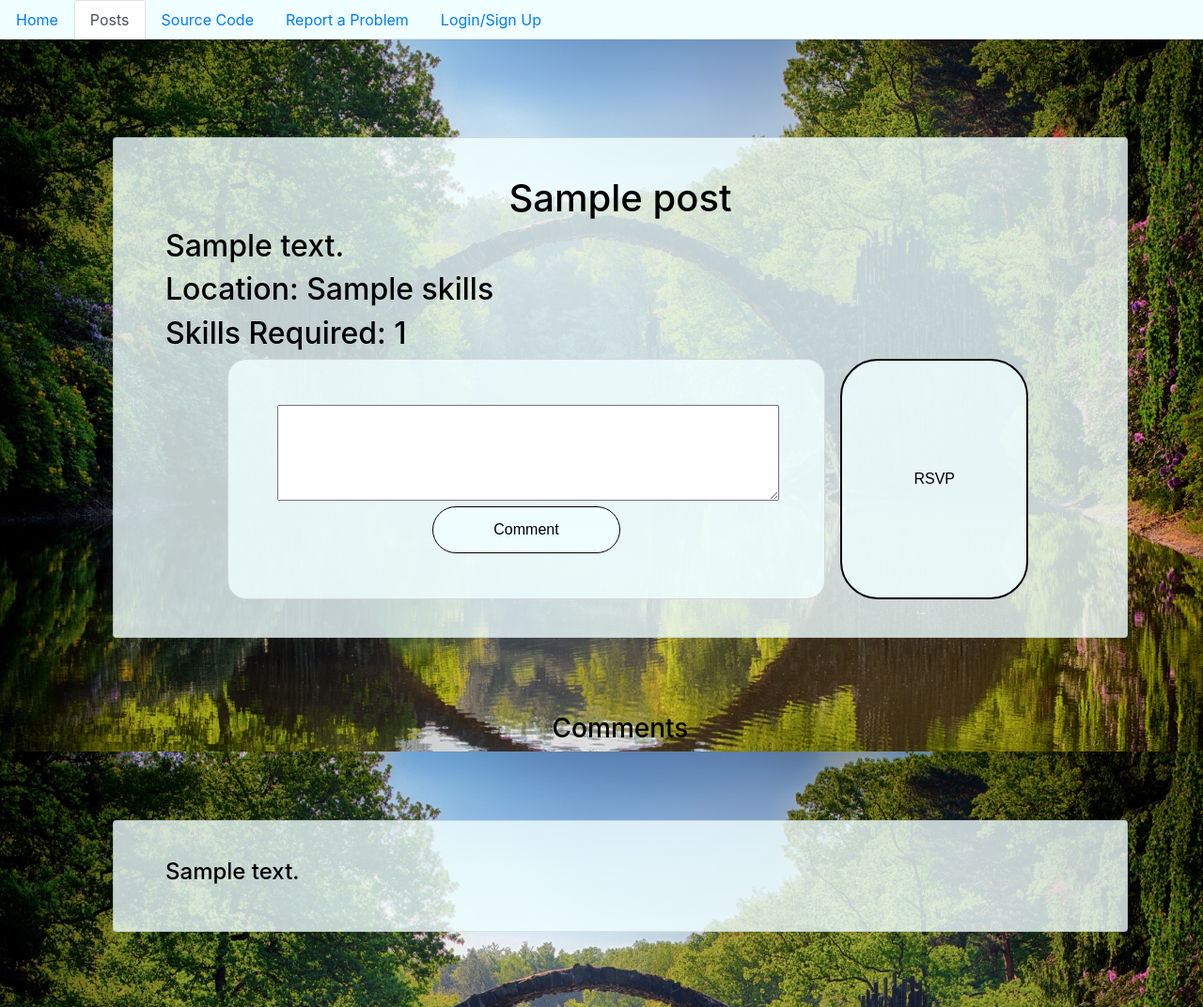
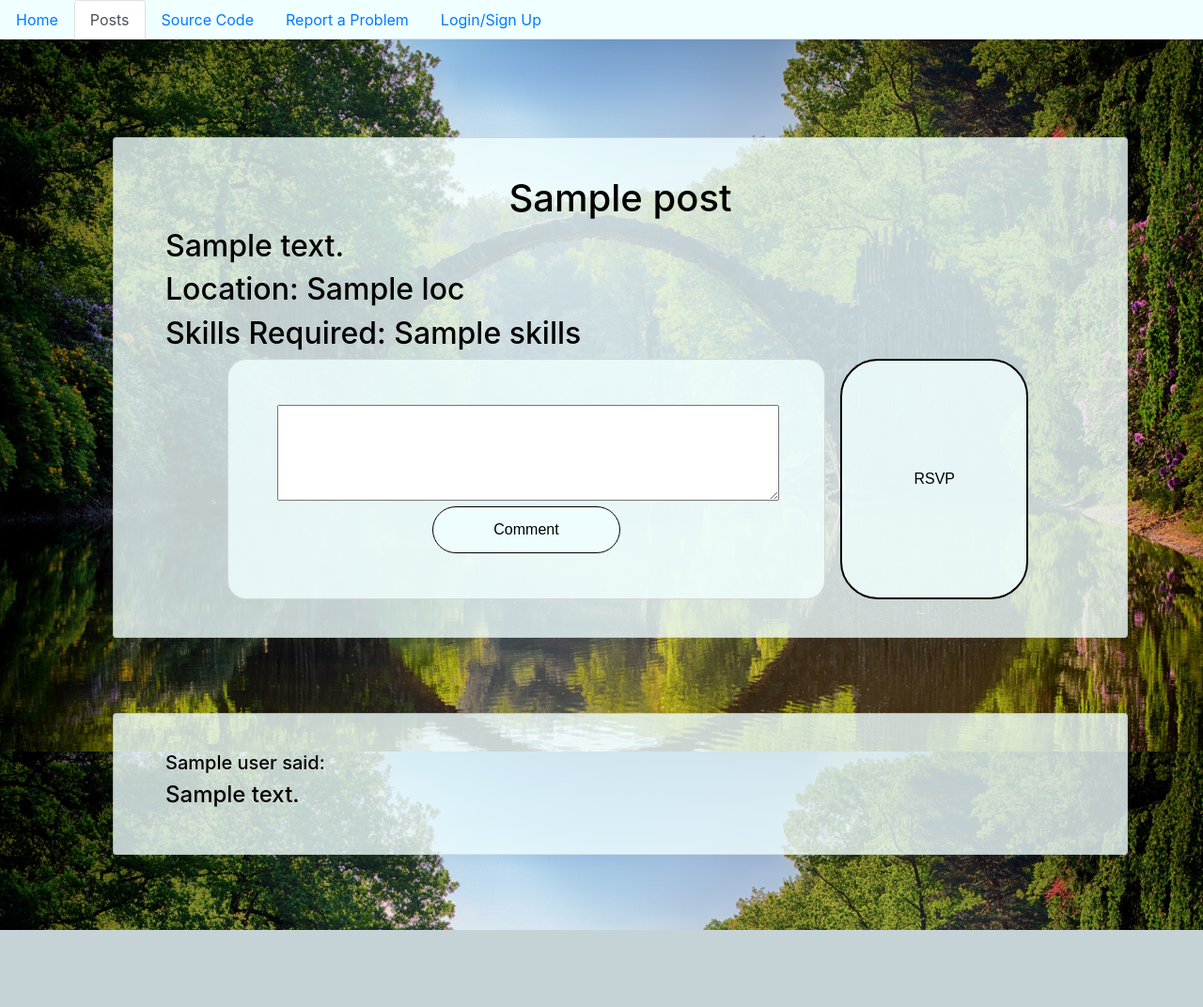
Before and after one commit to hd1867/CommunityProject, a Flask app: page /details in a window 1280 px wide. Shown: the whole page at 94% size. After the commit the page ends 990 px from the top, so only its background shows below. Run offline with Flask 2, Linux system fonts and the light colour scheme; a database or web service that is not in the repository returns one stand-in record (values such as "Sample title"); some libraries are stand-ins or nearby versions.

Commit message:
Merge branch 'master' of https://github.com/hd1867/CommunityProject
# Conflicts:
#	templates/post.html

```diff
--- a/app.py
+++ b/app.py
@@ -50,7 +50,7 @@ def posts():
 @app.route("/details")
 def details():
     post = (databaseUtils.get_post_by_id(request.args.get('postid')))
-    postDetails = [(post)['title'], (post)['description'], (post)['skills'], (post)["_id"], (post)['location'], (post)['comment']]
+    postDetails = [(post)['title'], (post)['description'], (post)['skills'], (post)["_id"], (post)['loc'], (post)['comments']]
 
     return render_template("post.html", post=postDetails)
 
@@ -77,18 +77,20 @@ def comment():
         return redirect(dest)
     else:
         print(request.form['Comment'])
-        temp = databaseUtils.comment_post(request.args.get("postid"), request.form['Comment'])
+        temp = databaseUtils.comment_post(request.args.get("postid"), session['username'], request.form['Comment'])
         return redirect(dest)
 
 @app.route("/post", methods=["POST"])
 @require_login
 def post():
+    print(request.form)
     if "title" not in request.form or "description" not in request.form:
         flash("Please fill out title and description")
         return redirect(url_for("createpost"))
     else:
-        temp = databaseUtils.create_post(request.form['title'], request.form['description'], request.form['location'], request.form['skills'],
-                                         session['user'])
+        temp = databaseUtils.create_post(request.form['title'], request.form['description'], session['user'],
+                                         request.form['loc'], request.form['skills'])
+        print(temp)
         flash("Post Created!")
         return redirect(url_for('posts'))
 
@@ -121,6 +123,7 @@ def auth():
         user = databaseUtils.authenticate(request.form['user'], request.form['pwd'])
         if user:
             session['user'] = str(user)
+            session['username'] = databaseUtils.get_user_by_id(user)['username']
             session.permanent = True
             app.permanent_session_lifetime = timedelta(minutes=30)
             return redirect(url_for('root'))
@@ -131,6 +134,7 @@ def auth():
         success = databaseUtils.create_user(request.form['user'], request.form['pwd'])
         if (success):
             session['user'] = str(success)
+            session['username'] = databaseUtils.get_user_by_id(success)['username']
             session.permanent = True
             app.permanent_session_lifetime = timedelta(minutes=30)
             return redirect(url_for('root'))
--- a/templates/post.html
+++ b/templates/post.html
@@ -10,8 +10,8 @@
         <div class="container">
             <h1 class="text-center"> {{post[0]}} </h1>
             <h2 class="text-left"> {{post[1]}}</h2>
-            <h2 class="text-left"> Location: {{post[2]}}</h2>
-            <h2 class="text-left"> Skills Required: {{post[3]}}</h2>
+            <h2 class="text-left"> Location: {{post[4]}}</h2>
+            <h2 class="text-left"> Skills Required: {{post[2]}}</h2>
         </div>
 
         <div class="form-holder">
@@ -34,12 +34,11 @@
             <button onclick=""> RSVP </button>
         </div>
     </div>
-            <h3 class="text-center"> Comments </h3>
-         {% for comment in post[5] %}
+         {% for comments in post[5] %}
             <div class ="card">
                 <div class ="container">
-
-                <h4 class=text-left>{{comment}}</h4>
+                <h5 class="text-left">{{ comments['user'] }} said: </h5>
+                <h4 class=text-left>{{comments['comment']}}</h4>
 
             </div>
             </div>
--- a/templates/posts.html
+++ b/templates/posts.html
@@ -25,7 +25,7 @@
                 </h5>
 
                 <h5 class="text-left">
-                    Loc: {{item.loc}}
+                    Location: {{item.loc}}
                 </h5>
 
                 <h5 class="text-left">
--- a/utils/databaseUtils.py
+++ b/utils/databaseUtils.py
@@ -55,9 +55,8 @@ def create_post(title, description, username, loc, skills):
         "description": description,
         "user": username,
         "loc": loc,
-        # "image": image_to_str(image_name),
         "skills": skills,
-        "comment": []})
+        "comments": []})
     return post.inserted_id
 
 
@@ -66,13 +65,13 @@ def get_post_by_id(post_id):
     return posts.find_one({"_id": ObjectId(post_id)})
 
 
-def comment_post(post_id, comment):
+def comment_post(post_id, user, comment):
     post = (get_post_by_id(post_id))
-    if post['comment'] is None:
-        post['comment'] = [comment]
+    if post['comments'] is None:
+        post['comments'] = [{"user" : user, "comment" : comment}]
     else:
-        post['comment'] += [comment]
-    new_value = {"$set": {"comment": post['comment']}}
+        post['comments'] += [{"user" : user, "comment" : comment}]
+    new_value = {"$set": {"comments": post['comments']}}
     posts.update_one(get_post_by_id(post_id), new_value)
 
 
```
